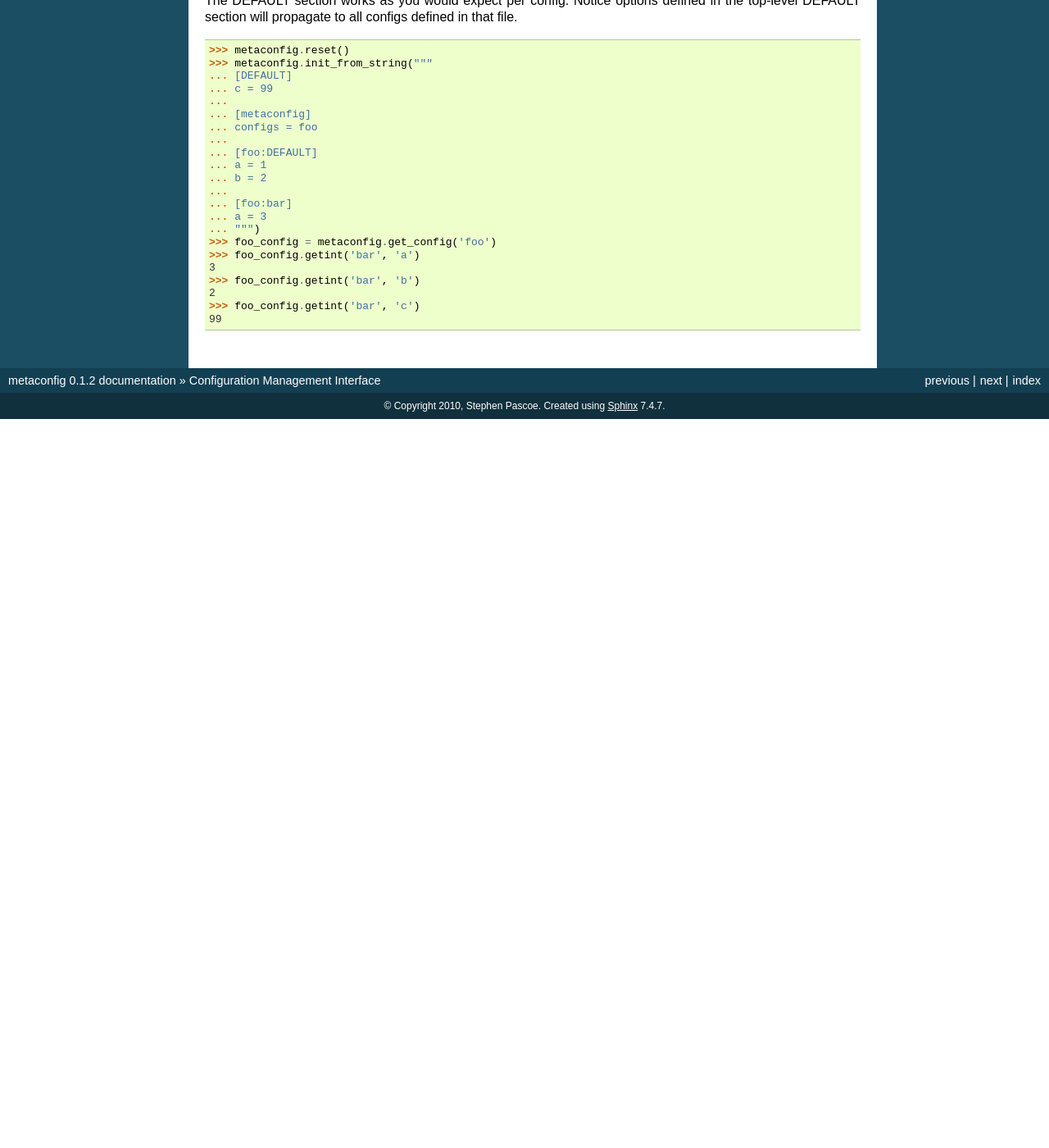
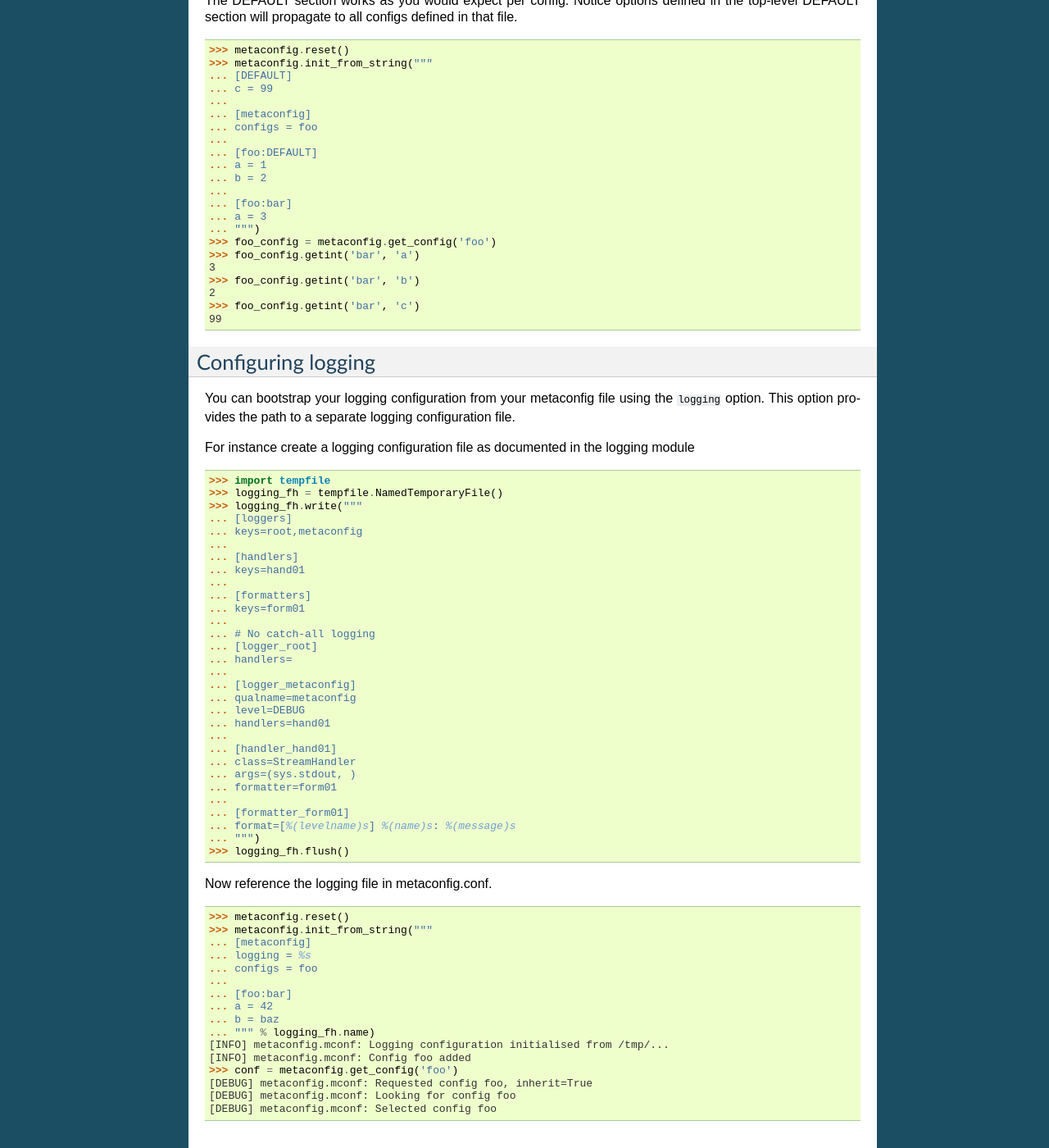
Before and after one commit to cedadev/metaconfig, a Sphinx documentation site: the page built from doc/source/user_view.rst, in a window 1280 px wide and 1400 px high, scrolled down 1360 px. Shown: the whole window at 82% size. Built offline with Sphinx 7.4.7, drawn with Linux system fonts in a browser that asks for light colours; before the commit the page ends 1871 px from its top, so only the background shows below that.

Commit message:
Added logging configuration to metaconfig.conf.  This has to be done with an external logging config file because of the relatively narrow logging config API.
git-svn-id: http://proj.badc.rl.ac.uk/svn/badc/users/spascoe/metaconfig/trunk@7777 a6d0c4e4-8e0a-0410-98ec-c2d9f1a29e40

```diff
--- a/doc/source/todo.rst
+++ b/doc/source/todo.rst
@@ -11,7 +11,6 @@ For 0.1.4
 ---------
 
 * Manipulation of sys.path within metaconfig.conf
-* Configuration of logging within metaconfig.conf
 
 For 0.2
 -------
--- a/doc/source/user_view.rst
+++ b/doc/source/user_view.rst
@@ -107,3 +107,64 @@ configs defined in that file.
   2
   >>> foo_config.getint('bar', 'c')
   99
+
+
+Configuring logging
+-------------------
+
+You can bootstrap your logging configuration from your metaconfig file
+using the ``logging`` option.  This option provides the path to a
+separate logging configuration file.
+
+For instance create a logging configuration file as documented in the
+logging module
+
+  >>> import tempfile
+  >>> logging_fh = tempfile.NamedTemporaryFile()
+  >>> logging_fh.write("""
+  ... [loggers]
+  ... keys=root,metaconfig
+  ...
+  ... [handlers]
+  ... keys=hand01
+  ...
+  ... [formatters]
+  ... keys=form01
+  ...
+  ... # No catch-all logging
+  ... [logger_root]
+  ... handlers=
+  ...
+  ... [logger_metaconfig]
+  ... qualname=metaconfig
+  ... level=DEBUG
+  ... handlers=hand01
+  ...
+  ... [handler_hand01]
+  ... class=StreamHandler
+  ... args=(sys.stdout, )
+  ... formatter=form01
+  ...
+  ... [formatter_form01]
+  ... format=[%(levelname)s] %(name)s: %(message)s
+  ... """)
+  >>> logging_fh.flush()
+
+Now reference the logging file in metaconfig.conf.
+
+  >>> metaconfig.reset()
+  >>> metaconfig.init_from_string("""
+  ... [metaconfig]
+  ... logging = %s
+  ... configs = foo
+  ...
+  ... [foo:bar]
+  ... a = 42
+  ... b = baz
+  ... """ % logging_fh.name) # doctest:+ELLIPSIS
+  [INFO] metaconfig.mconf: Logging configuration initialised from /tmp/...
+  [INFO] metaconfig.mconf: Config foo added
+  >>> conf = metaconfig.get_config('foo')
+  [DEBUG] metaconfig.mconf: Requested config foo, inherit=True
+  [DEBUG] metaconfig.mconf: Looking for config foo
+  [DEBUG] metaconfig.mconf: Selected config foo
```
Also changed, not shown: 1 other file.
